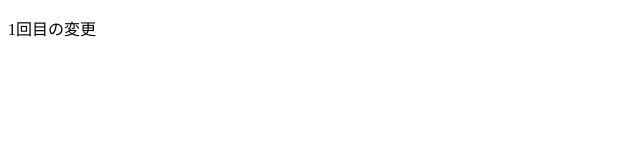
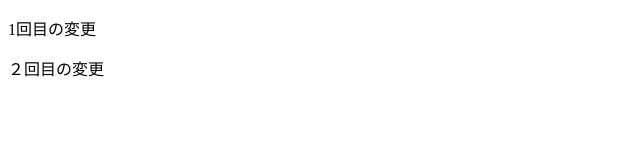
Before and after one commit to cow-bebop/git-practice, a plain HTML site: page index.html in a window 1280 px wide. Shown: the whole page, without its empty margins (0-640 px from the left). Drawn offline with Linux system fonts and the light colour scheme.

Commit message:
２回目

```diff
--- a/index.html
+++ b/index.html
@@ -8,5 +8,6 @@
   </head>
   <body>
     <p>1回目の変更</p>
+    <p>２回目の変更</p>
   </body>
 </html>
```
